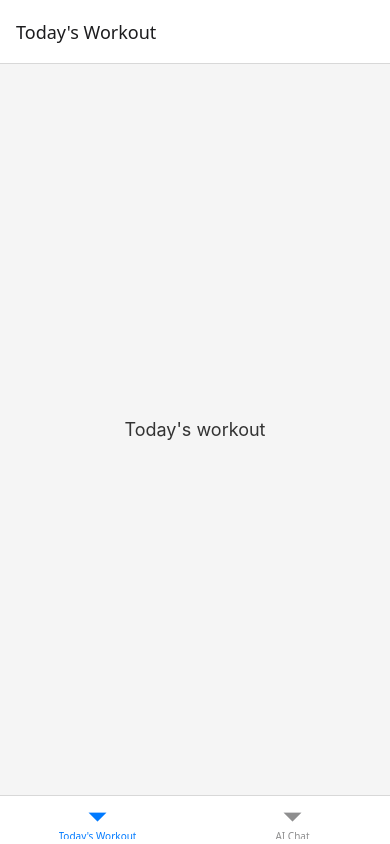
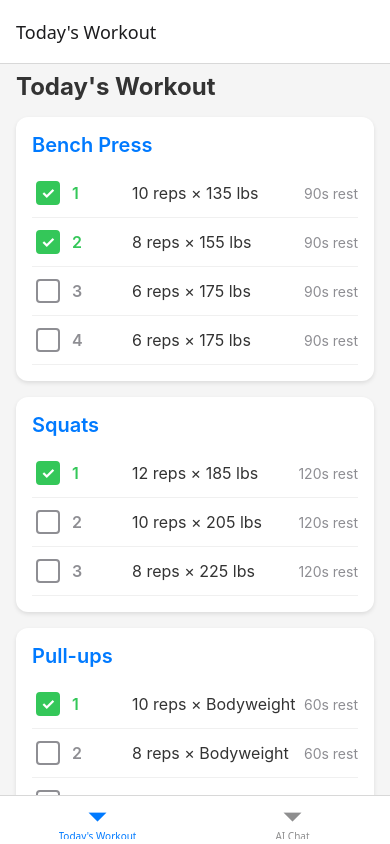
Before and after one commit to lbernick/pt_app, a React Native app: screen /Workout in a window 390 px wide. Built offline with nearby package versions, Linux system fonts and the light colour scheme; no server answers.

Commit message:
Workout screen

```diff
--- a/src/screens/WorkoutScreen.tsx
+++ b/src/screens/WorkoutScreen.tsx
@@ -1,27 +1,206 @@
-import { View, Text, StyleSheet } from "react-native";
+import { useState } from "react";
+import {
+  View,
+  Text,
+  StyleSheet,
+  ScrollView,
+  TouchableOpacity,
+} from "react-native";
+import { WorkoutInstance } from "../types/workout";
 
 const COLORS = {
   background: "#f5f5f5",
   text: "#333",
+  exerciseTitle: "#007AFF",
+  setCompleted: "#34C759",
+  setIncomplete: "#8E8E93",
+  cardBackground: "#FFFFFF",
+  shadow: "#000",
+  border: "#F0F0F0",
+};
+
+// Mock workout data
+const MOCK_WORKOUT: WorkoutInstance = {
+  exercises: [
+    {
+      exercise: { name: "Bench Press" },
+      sets: [
+        { reps: 10, weight: 135, rest_seconds: 90, completed: true },
+        { reps: 8, weight: 155, rest_seconds: 90, completed: true },
+        { reps: 6, weight: 175, rest_seconds: 90, completed: false },
+        { reps: 6, weight: 175, rest_seconds: 90, completed: false },
+      ],
+    },
+    {
+      exercise: { name: "Squats" },
+      sets: [
+        { reps: 12, weight: 185, rest_seconds: 120, completed: true },
+        { reps: 10, weight: 205, rest_seconds: 120, completed: false },
+        { reps: 8, weight: 225, rest_seconds: 120, completed: false },
+      ],
+    },
+    {
+      exercise: { name: "Pull-ups" },
+      sets: [
+        { reps: 10, rest_seconds: 60, completed: true },
+        { reps: 8, rest_seconds: 60, completed: false },
+        { reps: 6, rest_seconds: 60, completed: false },
+      ],
+    },
+  ],
 };
 
 export default function WorkoutScreen() {
+  const [workout, setWorkout] = useState<WorkoutInstance>(MOCK_WORKOUT);
+
+  const toggleSetCompletion = (exerciseIndex: number, setIndex: number) => {
+    setWorkout((prevWorkout) => {
+      const newWorkout = { ...prevWorkout };
+      newWorkout.exercises = [...prevWorkout.exercises];
+      newWorkout.exercises[exerciseIndex] = {
+        ...prevWorkout.exercises[exerciseIndex],
+      };
+      newWorkout.exercises[exerciseIndex].sets = [
+        ...prevWorkout.exercises[exerciseIndex].sets,
+      ];
+      newWorkout.exercises[exerciseIndex].sets[setIndex] = {
+        ...prevWorkout.exercises[exerciseIndex].sets[setIndex],
+        completed:
+          !prevWorkout.exercises[exerciseIndex].sets[setIndex].completed,
+      };
+      return newWorkout;
+    });
+  };
+
+  const renderSet = (
+    set: WorkoutInstance["exercises"][0]["sets"][0],
+    exerciseIndex: number,
+    setIndex: number,
+  ) => {
+    const weightText = set.weight ? `${set.weight} lbs` : "Bodyweight";
+    const setColor = set.completed ? COLORS.setCompleted : COLORS.setIncomplete;
+
+    return (
+      <View key={setIndex} style={styles.setRow}>
+        <TouchableOpacity
+          onPress={() => toggleSetCompletion(exerciseIndex, setIndex)}
+          style={styles.checkbox}
+        >
+          <View
+            style={[
+              styles.checkboxInner,
+              set.completed && styles.checkboxChecked,
+            ]}
+          >
+            {set.completed && <Text style={styles.checkmark}>✓</Text>}
+          </View>
+        </TouchableOpacity>
+        <Text style={[styles.setNumber, { color: setColor }]}>
+          {setIndex + 1}
+        </Text>
+        <Text style={styles.setDetails}>
+          {set.reps} reps × {weightText}
+        </Text>
+        {set.rest_seconds && (
+          <Text style={styles.restTime}>{set.rest_seconds}s rest</Text>
+        )}
+      </View>
+    );
+  };
+
   return (
-    <View style={styles.container}>
-      <Text style={styles.text}>Today&apos;s workout</Text>
-    </View>
+    <ScrollView style={styles.container}>
+      <View style={styles.header}>
+        <Text style={styles.title}>Today&apos;s Workout</Text>
+      </View>
+      {workout.exercises.map((exerciseInstance, exerciseIndex) => (
+        <View key={exerciseIndex} style={styles.exerciseCard}>
+          <Text style={styles.exerciseName}>
+            {exerciseInstance.exercise.name}
+          </Text>
+          {exerciseInstance.sets.map((set, setIndex) =>
+            renderSet(set, exerciseIndex, setIndex),
+          )}
+        </View>
+      ))}
+    </ScrollView>
   );
 }
 
 const styles = StyleSheet.create({
   container: {
     flex: 1,
+    backgroundColor: COLORS.background,
+  },
+  header: {
+    padding: 16,
+    paddingTop: 8,
+  },
+  title: {
+    fontSize: 24,
+    fontWeight: "bold",
+    color: COLORS.text,
+  },
+  exerciseCard: {
+    backgroundColor: COLORS.cardBackground,
+    marginHorizontal: 16,
+    marginBottom: 16,
+    padding: 16,
+    borderRadius: 12,
+    shadowColor: COLORS.shadow,
+    shadowOffset: { width: 0, height: 2 },
+    shadowOpacity: 0.1,
+    shadowRadius: 4,
+    elevation: 3,
+  },
+  exerciseName: {
+    fontSize: 20,
+    fontWeight: "600",
+    color: COLORS.exerciseTitle,
+    marginBottom: 12,
+  },
+  setRow: {
+    flexDirection: "row",
+    justifyContent: "space-between",
+    alignItems: "center",
+    paddingVertical: 8,
+    borderBottomWidth: 1,
+    borderBottomColor: COLORS.border,
+  },
+  checkbox: {
+    padding: 4,
+    marginRight: 8,
+  },
+  checkboxInner: {
+    width: 24,
+    height: 24,
+    borderWidth: 2,
+    borderColor: COLORS.setIncomplete,
+    borderRadius: 4,
     justifyContent: "center",
     alignItems: "center",
-    backgroundColor: COLORS.background,
   },
-  text: {
-    fontSize: 18,
+  checkboxChecked: {
+    backgroundColor: COLORS.setCompleted,
+    borderColor: COLORS.setCompleted,
+  },
+  checkmark: {
+    color: COLORS.cardBackground,
+    fontSize: 16,
+    fontWeight: "bold",
+  },
+  setNumber: {
+    fontSize: 16,
+    fontWeight: "600",
+    width: 60,
+  },
+  setDetails: {
+    fontSize: 16,
     color: COLORS.text,
+    flex: 1,
+  },
+  restTime: {
+    fontSize: 14,
+    color: COLORS.setIncomplete,
   },
 });
--- a/src/types/workout.ts
+++ b/src/types/workout.ts
@@ -28,4 +28,6 @@ export interface Workout {
 
 export interface WorkoutInstance {
   exercises: WorkoutExerciseInstance[];
+  start_time?: Date;
+  end_time?: Date;
 }
```
